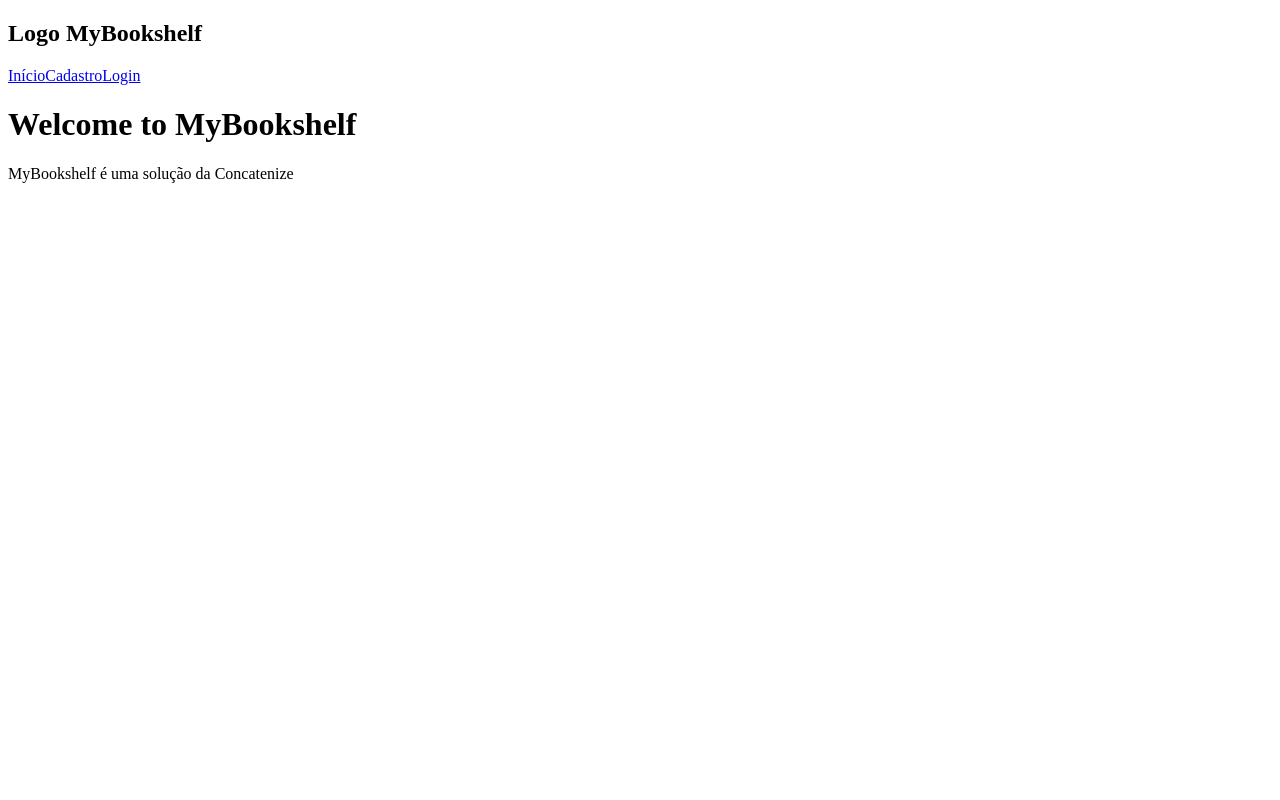
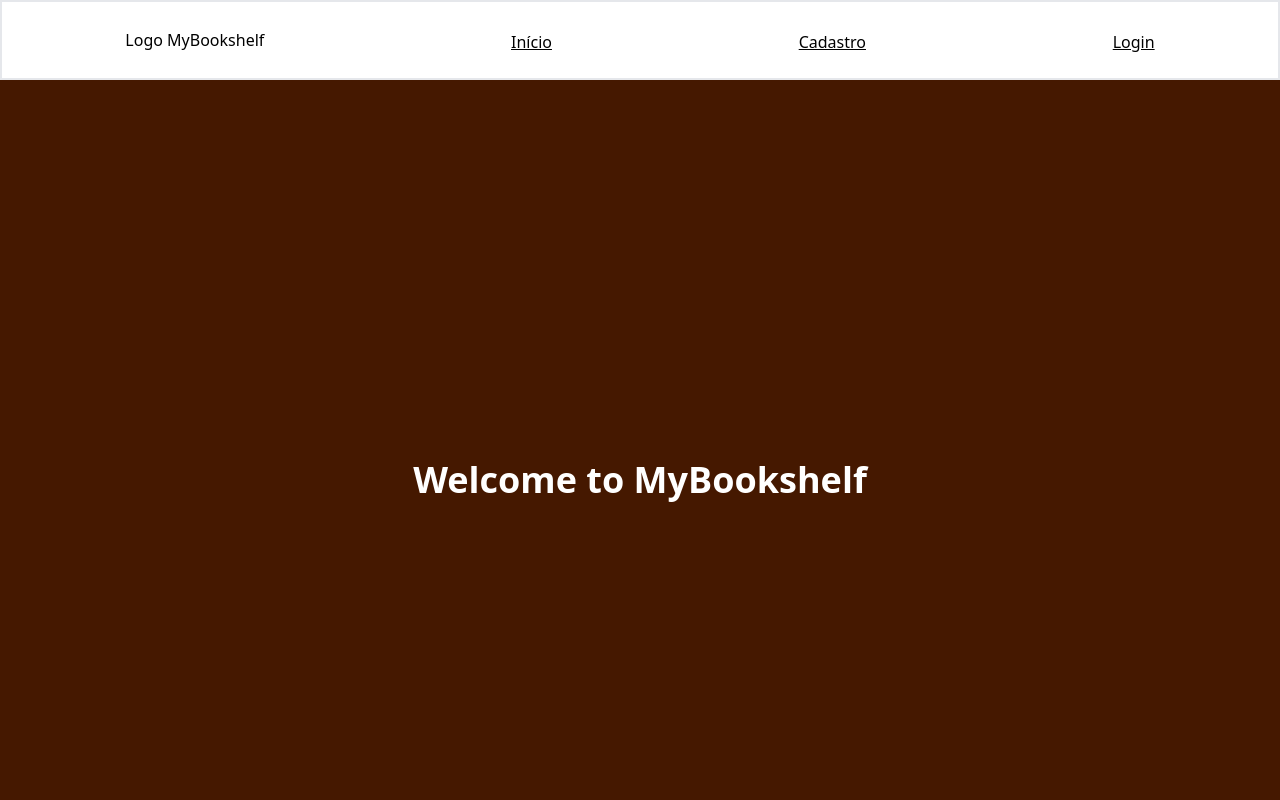
Before and after one commit to Calteryeker/my-bookshelf, a Next.js app in the folder frontend/: page / in a window 1280 px wide. Shown: the top 800 px of the page. Built offline with nearby package versions, Linux system fonts and the light colour scheme.

Commit message:
add, config and using Tailwind CSS

```diff
--- a/frontend/package.json
+++ b/frontend/package.json
@@ -22,7 +22,10 @@
     "yup": "^0.32.11"
   },
   "devDependencies": {
+    "autoprefixer": "^10.4.5",
     "eslint": "8.13.0",
-    "eslint-config-next": "12.1.5"
+    "eslint-config-next": "12.1.5",
+    "postcss": "^8.4.12",
+    "tailwindcss": "^3.0.24"
   }
 }
--- /dev/null
+++ b/frontend/postcss.config.js
@@ -0,0 +1,6 @@
+module.exports = {
+  plugins: {
+    tailwindcss: {},
+    autoprefixer: {},
+  },
+}
--- a/frontend/src/components/Footer.js
+++ b/frontend/src/components/Footer.js
@@ -1,7 +1,7 @@
 const Footer = () => {
     return (
-        <div className="footer">
-            <p>MyBookshelf é uma solução da Concatenize</p>
+        <div className="flex items-center justify-around bg-brow_pod-1 h-20 border-2">
+            <p className="text-white text-1xl font-bold">Termos e Privacidade - Todos os direitos reservados, MyBookshelf</p>
         </div>
      );
 }
--- a/frontend/src/components/Navbar.js
+++ b/frontend/src/components/Navbar.js
@@ -2,13 +2,14 @@ import Link from 'next/link'
 
 const Navbar = () => {
     return (
-        <nav>
-            <div className="logo">
-                <h1>Logo MyBookshelf</h1>
+        <nav className="flex items-center justify-around bg-white h-20 border-2">
+            <div>
+            <Link href='/'><a>Logo MyBookshelf</a></Link>
+
             </div>
-            <Link href='/'><a>Início</a></Link>
-            <Link href='/signup'><a>Cadastro</a></Link>
-            <Link href='/login'><a>Login</a></Link>
+            <Link href='/'><a className="h-5 underline">Início</a></Link>
+            <Link href='/signup'><a className="h-5 underline">Cadastro</a></Link>
+            <Link href='/login'><a className="h-5 underline">Login</a></Link>
         </nav>
     );
 }
--- a/frontend/src/pages/_app.js
+++ b/frontend/src/pages/_app.js
@@ -1,4 +1,5 @@
 import { AuthProvider } from '../contexts/AuthContext';
+import "../styles/globals.css";
 
 function MyApp({ Component, pageProps }) {
   return (
--- a/frontend/src/pages/index.js
+++ b/frontend/src/pages/index.js
@@ -1,12 +1,24 @@
+import Head from "next/head";
 import Navbar from '../components/Navbar'
 import Footer from '../components/Footer'
 
 export default function Home() {
   return (
-    <>
+    <div className='flex flex-col overflow-auto items-stretch justify-between min-h-screen'>
+      <Head>
+        <title>MyBookshelf | Início</title>
+      </Head>
       <Navbar />
-      <h1>Welcome to MyBookshelf</h1>
+      <div className="min-h-screen flex items-center bg-brow_pod-1 text-white text-center justify-center">
+        <h1 className='text-4xl font-bold'>Welcome to MyBookshelf</h1>
+      </div>
+      <div className="min-h-screen flex items-center justify-around bg-white-900">
+        <h1 className='text-4xl font-bold'>Quem Somos</h1>
+      </div>
+      <div className="min-h-screen flex items-center justify-around bg-romantic-1">
+        <h1 className='text-4xl font-bold'>Leitores</h1>
+      </div>
       <Footer />
-    </>
+    </div>
   )
 }
--- a/frontend/src/pages/login.js
+++ b/frontend/src/pages/login.js
@@ -1,10 +1,10 @@
 import Head from "next/head";
 import Navbar from "../components/Navbar";
 import Footer from "../components/Footer";
-import {Formik, Form, Field, ErrorMessage} from "formik";
+import { Formik, Form, Field, ErrorMessage } from "formik";
 import * as yup from "yup";
 import { useContext } from "react";
-import { AuthContext }  from "../contexts/AuthContext";
+import { AuthContext } from "../contexts/AuthContext";
 
 export default function Login() {
     const { signIn } = useContext(AuthContext);
@@ -19,25 +19,25 @@ export default function Login() {
     });
 
     return (
-        <>
+        <div className="flex flex-col overflow-y-scroll items-stretch justify-between bg-romantic-1 min-h-screen">
             <Head>
                 <title>MyBookshelf | Login</title>
             </Head>
             <Navbar />
-            <div className="image-bg">
+            <div className="flex flex-col items-center">
                 <Formik initialValues={{}} onSubmit={handleClickLogin} validationSchema={validationLogin}>
-                    <Form className="login-form">
+                    <Form >
                         <h2 className="login-form-title">Login</h2>
                         <div className="login-form-group">
                             <label className="login-form-field-type">Username/Email:
-                                <Field name="username" className="form-field"  placeholder="Digite seu username ou email"/>
-                                <ErrorMessage component="span" name="username" className="form-error"/>
+                                <Field name="username" className="form-field" placeholder="Digite seu username ou email" />
+                                <ErrorMessage component="span" name="username" className="form-error" />
                             </label>
                         </div>
                         <div className="login-form-group">
                             <label className="login-form-field-type">Senha:
-                                <Field type="password" name="password" className="form-field"  placeholder="Digite sua senha"/>
-                                <ErrorMessage component="span" name="password" className="form-error"/>
+                                <Field type="password" name="password" className="form-field" placeholder="Digite sua senha" />
+                                <ErrorMessage component="span" name="password" className="form-error" />
                             </label>
                         </div>
                         <button className="button" type="submit">
@@ -48,7 +48,7 @@ export default function Login() {
                 </Formik>
             </div>
             <Footer />
-        </>
+        </div>
 
     )
 }
--- a/frontend/src/pages/signup.js
+++ b/frontend/src/pages/signup.js
@@ -44,12 +44,12 @@ export default function Signup() {
   }
 
   return (
-    <>
+    <div className="flex flex-col overflow-y-scroll items-stretch justify-between bg-romantic-1 min-h-screen">
       <Head>
         <title>MyBookshelf | Cadastro</title>
       </Head>
       <Navbar />
-      <div className="image-bg">
+      <div className="flex flex-col items-center">
         <Formik initialValues={{}} onSubmit={handleClickSignUp} validationSchema={validationSignup}>
           <Form className="signup-form">
             <h2 className="signup-form-title">Cadastro</h2>
@@ -97,6 +97,6 @@ export default function Signup() {
         </Formik>
       </div>
       <Footer />
-    </>
+    </div>
   )
 }
--- /dev/null
+++ b/frontend/tailwind.config.js
@@ -0,0 +1,21 @@
+module.exports = {
+  content: ["./src/pages/**/*.{js,ts,jsx,tsx}",
+    "./src/components/**/*.{js,ts,jsx,tsx}",
+  ],
+  theme: {
+    extend: {
+      colors: {
+        romantic: {
+          1: '#FFC1A1',
+        },
+        brow_pod: {
+          1: '#451800',
+        },
+      }
+    },
+  },
+  plugins: [],
+  purge:["./src/pages/**/*.{js,ts,jsx,tsx}",
+  "./src/components/**/*.{js,ts,jsx,tsx}",
+],
+}
```
Also changed, not shown: frontend/src/styles/globals.css (+6 -2 lines), 1 other file (tests, documents, lock files or other folders).
